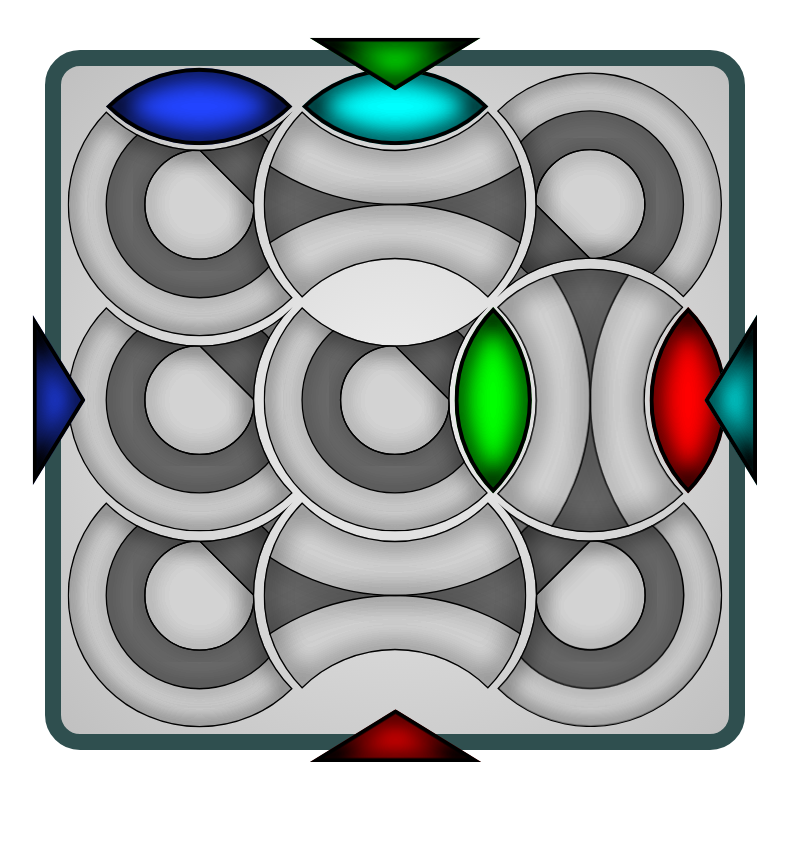
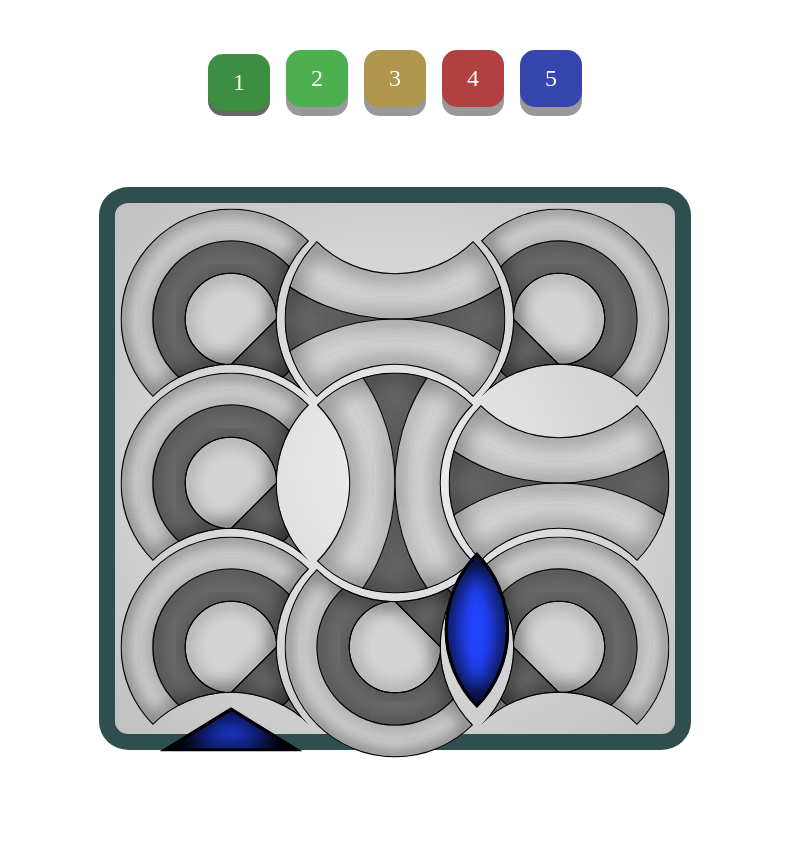
Before and after one commit to ahmed-dardery/rotation-station, a website built with webpack: page index.html in a window 1280 px wide. Shown: the whole page, without its empty margins (245-1033 px from the left). After the commit the page ends 840 px from the top, so only its background shows below. Built offline with nearby package versions, Linux system fonts and the light colour scheme.

Commit message:
add level controls

```diff
--- a/index.html
+++ b/index.html
@@ -6,6 +6,8 @@
     <link rel="stylesheet" type="text/css" href="styles.css">
 </head>
 <body>
+<controls>
+</controls>
 <game-area>
     <cells>
     </cells>
--- a/src/app.ts
+++ b/src/app.ts
@@ -1,6 +1,9 @@
 import {GameArea} from "./game_area";
-import {constructLevel, LEVELS} from './levels';
+import {LevelControls} from './level_controls';
+import {LEVELS} from './levels';
 
-const gameArea = GameArea.getInstance();
+const gameArea = new GameArea('game-area > cells', 'game-area > pieces');
+const levelControls = new LevelControls('controls');
 
-gameArea.initialize(constructLevel(LEVELS[1]));
+levelControls.initialize(gameArea, LEVELS);
+levelControls.setLevel(0);
--- a/src/dom/target_element.ts
+++ b/src/dom/target_element.ts
@@ -19,6 +19,10 @@ export class TargetElement {
     this.el.style.transform = `rotate(${this.rotation}deg)`;
 
     this.setPosition(target.location, target.direction);
+  }
+
+  deleteElement() {
+    this.el.remove();
   }
 
   private setPosition(loc: number, direction: Openings) {
--- a/src/game_area.ts
+++ b/src/game_area.ts
@@ -5,18 +5,23 @@ import {PieceElement} from "./dom/piece_element";
 import {TargetElement} from "./dom/target_element";
 
 export class GameArea {
-  private constructor() {
+  constructor(cellsSelector: string, piecesSelector: string) {
+    this.cellsEl = document.querySelector('game-area > cells');
+    this.piecesEl = document.querySelector('game-area > pieces');
+
     this.piecesEl.addEventListener('mouseup', (event) => this.piecesElMouseUp(event));
   }
 
-  cellsEl: HTMLElement = document.querySelector('game-area > cells');
-  piecesEl: HTMLElement = document.querySelector('game-area > pieces');
+  cellsEl: HTMLElement;
+  piecesEl: HTMLElement;
 
   private cells: CellElement[][] = [];
   private pieces: PieceElement[] = [];
   private targets: TargetElement[] = [];
 
   private piecesElMouseUp: (event) => void;
+
+  isDirty = false;
 
   initialize(level: Level) {
     this.clearBoard();
@@ -70,6 +75,8 @@ export class GameArea {
     const [i, j] = location;
 
     if (this.canRotate(i, j)) {
+      this.isDirty = true;
+
       clockwise ? this.cells[i][j].rotateClockwise() : this.cells[i][j].rotateAntiClockwise();
 
       this.pieces.filter((piece) => piece.isLocatedAt(location)).forEach((pieceEl) => {
@@ -107,9 +114,15 @@ export class GameArea {
     for (let piece of this.pieces) {
       piece.deleteElement();
     }
-  }
 
-  static getInstance(): GameArea {
-    return new GameArea();
+    for (let target of this.targets) {
+      target.deleteElement();
+    }
+
+    this.cells = [];
+    this.pieces = [];
+    this.targets = [];
+
+    this.isDirty = false;
   }
 }
--- /dev/null
+++ b/src/level_controls.ts
@@ -0,0 +1,43 @@
+import {constructLevel, LevelDescription} from "./levels";
+import {GameArea} from "./game_area";
+
+export class LevelControls {
+  constructor(controlsSelector: string) {
+    this.controlsEl = document.querySelector('controls');
+  }
+
+  controlsEl: HTMLElement;
+  radios: HTMLElement[] = [];
+
+  initialize(gameArea: GameArea, levels: LevelDescription[]) {
+    this.radios = [];
+
+    for (let i = 0; i < levels.length; ++i) {
+      const radioEl = document.createElement("input");
+      radioEl.setAttribute("type", "radio");
+      radioEl.id = `lvl${i}`;
+      radioEl.name= `level`;
+      radioEl.addEventListener('click', (event) => {
+        if (!gameArea.isDirty || confirm("Are you sure you want to change the level?")){
+          gameArea.initialize(constructLevel(levels[i].description));
+        } else{
+          event.preventDefault();
+        }
+      });
+
+      const labelEl = document.createElement("label");
+      labelEl.htmlFor = radioEl.id;
+      labelEl.innerText = String(i + 1);
+      labelEl.className = levels[i].difficulty;
+
+      this.controlsEl.appendChild(radioEl);
+      this.controlsEl.appendChild(labelEl);
+
+      this.radios.push(radioEl);
+    }
+  }
+
+  setLevel(index: number) {
+    this.radios[index].click();
+  }
+}
--- a/src/levels.ts
+++ b/src/levels.ts
@@ -1,4 +1,4 @@
-import {Openings, Colors} from "./definitions";
+import {Colors, Openings} from "./definitions";
 
 export interface Piece {
   direction: Openings;
@@ -73,8 +73,15 @@ export function constructLevel(code: string): Level {
   return level;
 }
 
-export const LEVELS = [
-  'rb,tb,lb;rb,lr,tb;rb,tr,lb|l,2,2|b,0',
-  'tr,tb,lb;tr,tr,lr;tr,tb,tl|t,0,0;t,0,1;r,1,1;r,1,2|l,1;r,1;t,1;b,1',
-  'tb,lr,tb;tr,tr,tl;tl,tl,tl|t,0,0;b,0,0;r,1,1;l,2,0|r,0;t,1;l,1;r,2',
+export interface LevelDescription {
+  difficulty: string,
+  description: string,
+}
+
+export const LEVELS: LevelDescription[] = [
+  {difficulty: 'starter', description: 'rb,tb,lb;rb,lr,tb;rb,tr,lb|l,2,2|b,0'}, //1
+  {difficulty: 'starter', description: 'tr,tb,lb;tr,tr,lr;tr,tb,tl|t,0,0;t,0,1;r,1,1;r,1,2|l,1;r,1;t,1;b,1'}, //15
+  {difficulty: 'junior', description: 'tb,lr,lr;tr,tr,tr;tl,tl,tl|t,0,0;b,0,0;l,2,0|r,0;l,1;r,2'}, //30
+  {difficulty: 'expert', description: 'lr,lr,lb;tl,tl,tl;tb,tl,tl|b,0,2;b,2,0|b,0;r,1'}, //45
+  {difficulty: 'master', description: 'tb,lr,tb;tr,tr,tl;tl,tl,tl|t,0,0;b,0,0;r,1,1;l,2,0|r,0;t,1;l,1;r,2'}, //59
 ]
--- a/styles.css
+++ b/styles.css
@@ -1,20 +1,90 @@
 body {
     display: flex;
+    flex-direction: column;
+    align-items: center;
     justify-content: center;
     position: absolute;
     inset: 0;
     margin: 50px;
     overflow: hidden;
+    gap: 5em;
 }
+
+controls {
+    display: flex;
+    justify-content: center;
+    gap: 1em;
+}
+
+controls label {
+    padding: 15px 25px;
+    font-size: 1.5em;
+    cursor: pointer;
+    color: white;
+    border-radius: 15px;
+    box-shadow: 0 9px #999;
+    user-select: none;
+}
+
+controls input[type="radio"] {
+    display: none;
+}
+controls input[type="radio"]:checked + label {
+    box-shadow: 0 5px #666;
+    transform: translateY(4px);
+}
+
+/***************************************************/
+controls label.starter {
+    background-color: #4CAF50;
+}
+
+controls label.starter:hover,
+controls > label.starter:focus,
+controls input[type="radio"]:checked + label.starter{
+    background-color: #3e8e41
+}
+/***************************************************/
+controls label.junior {
+    background-color: #af964c;
+}
+
+controls label.junior:hover,
+controls > label.junior:focus,
+controls input[type="radio"]:checked + label.junior{
+    background-color: #8e713e
+}
+/***************************************************/
+controls label.expert {
+    background-color: #b14141;
+}
+
+controls label.expert:hover,
+controls > label.expert:focus,
+controls input[type="radio"]:checked + label.expert{
+    background-color: #863131
+}
+/***************************************************/
+controls label.master {
+    background-color: #3746af;
+}
+
+controls label.master:hover,
+controls > label.master:focus,
+controls input[type="radio"]:checked + label.master{
+    background-color: #273786
+}
+
 
 game-area {
     user-select: none;
     position: relative;
-    aspect-ratio: 1 / 1;
     background: radial-gradient(#EFEFEF, #C0C0C0);
     border: #2F4F4F solid 1rem;
     border-radius: 5%;
     line-height: 0;
+    width: 70vmin;
+    height: 70vmin;
 }
 
 game-area > * {
```
